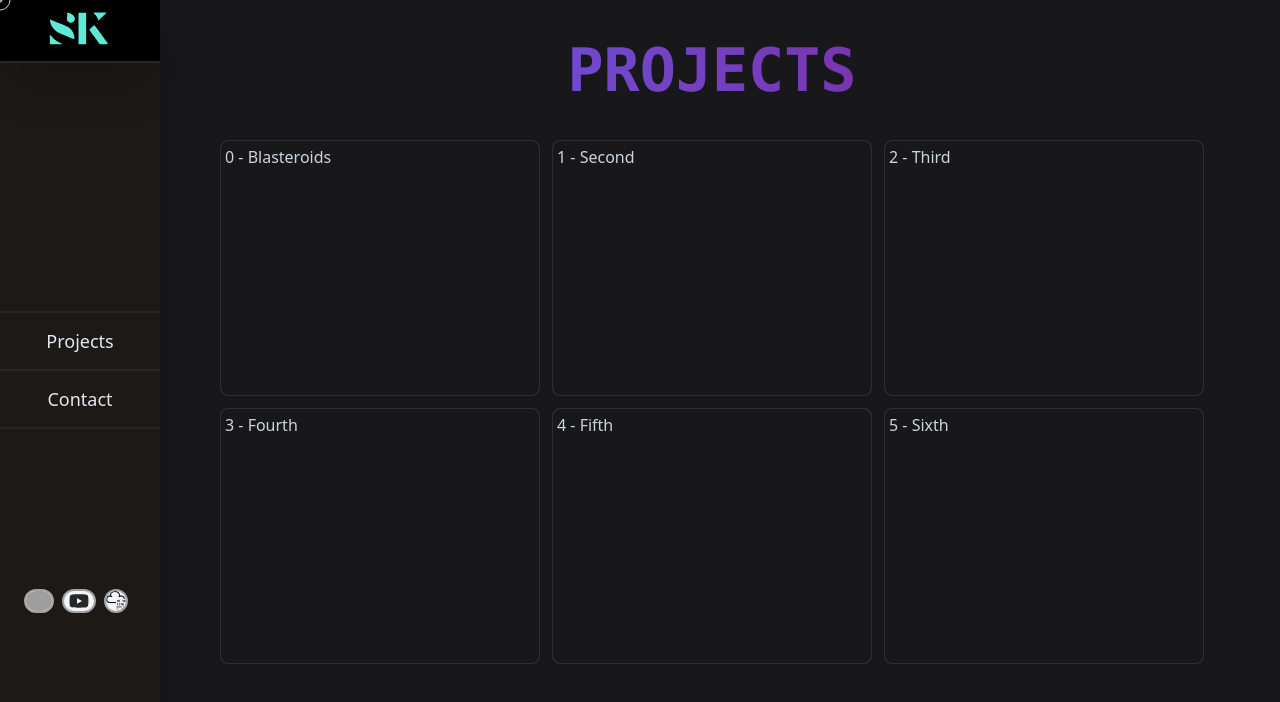
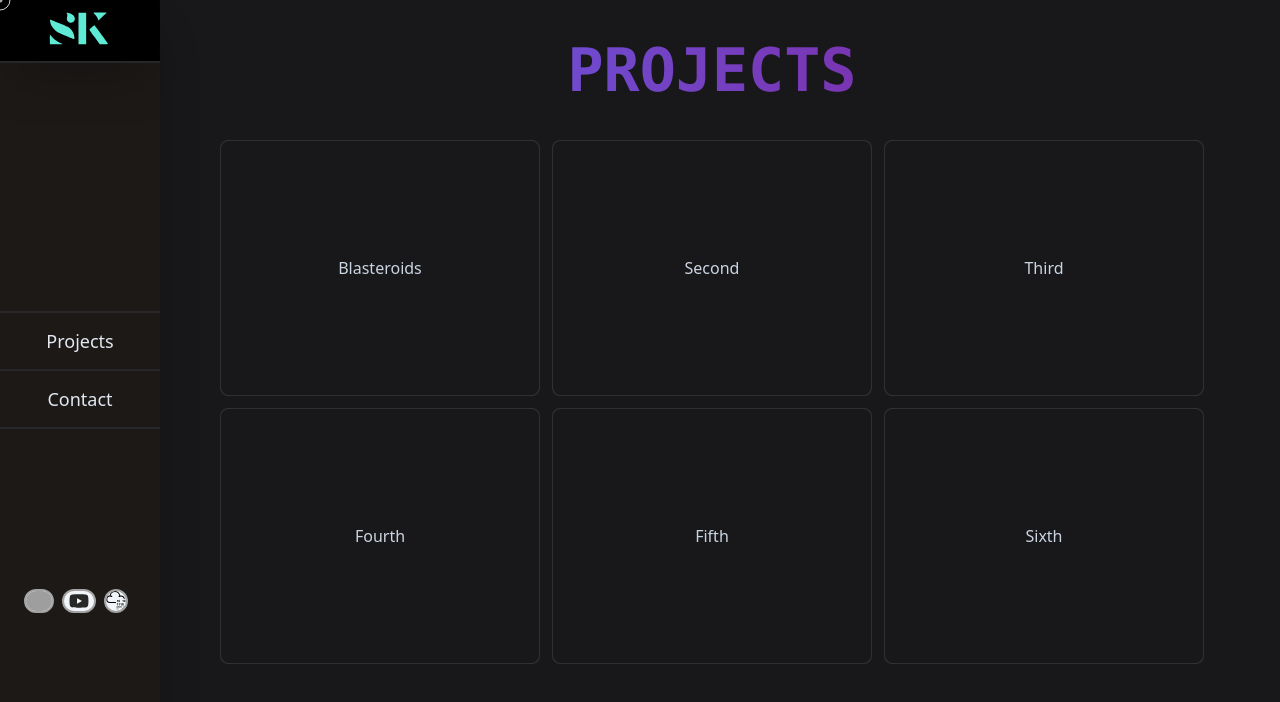
Before and after one commit to StathisKap/stathis-site, a SvelteKit app: page /projects in a window 1280 px wide. Shown: the top 702 px of the page. Built offline with nearby package versions, Linux system fonts and the light colour scheme; grey boxes are pictures that could not be loaded.

Commit message:
Centered Text in /projects cards

```diff
--- a/src/routes/projects/+page.svelte
+++ b/src/routes/projects/+page.svelte
@@ -21,7 +21,11 @@
 		<!-- svelte-ignore a11y-click-events-have-key-events -->
 		<div class="h-64 w-80 bg-white bg-opacity-10 rounded-lg cursor-none relative card" on:click={() => window.location.href="/projects/" + project.toLowerCase()}>
 			<div class="card-content bg-zinc-900 p-1">
-					{index} - {project}
+				<div class="flex h-full">
+					<div class="text-center m-auto">
+						{project}
+					</div>
+				</div>
 			</div>
 		</div>
 	{/each}
```
